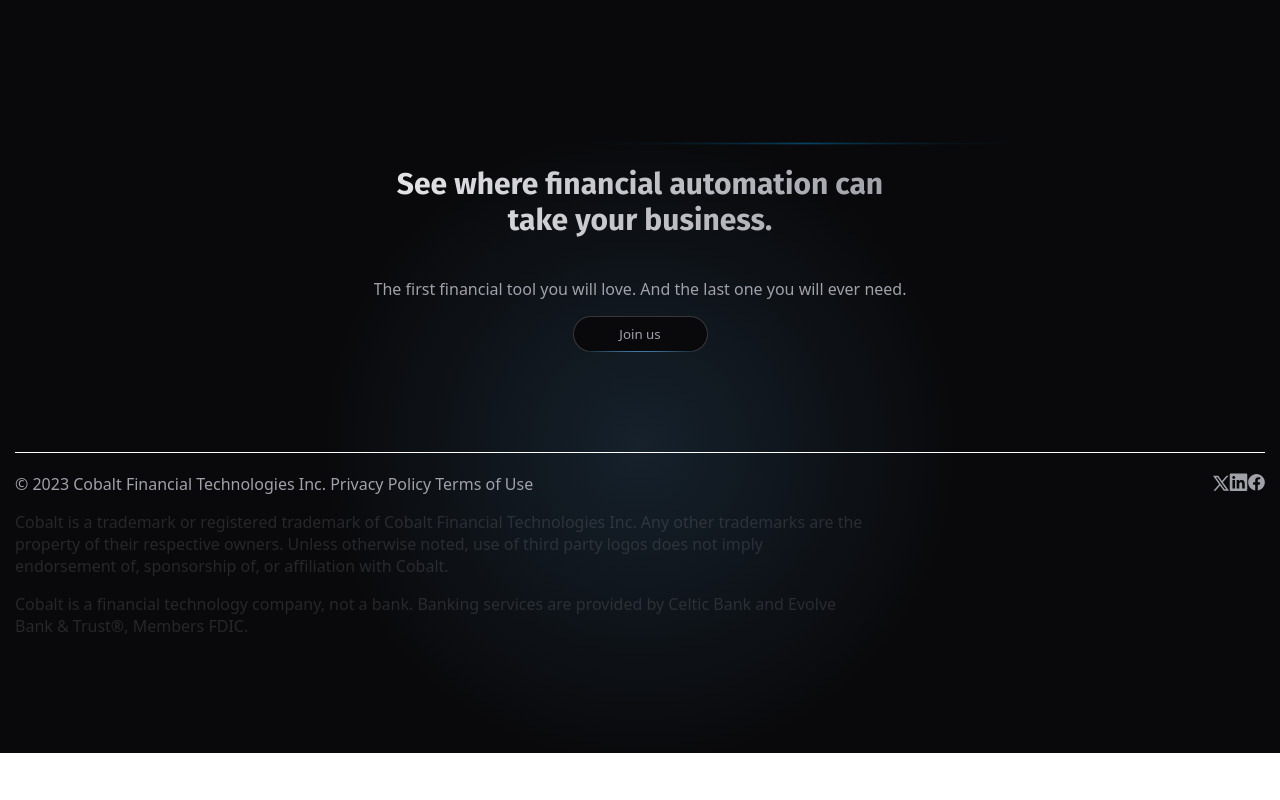
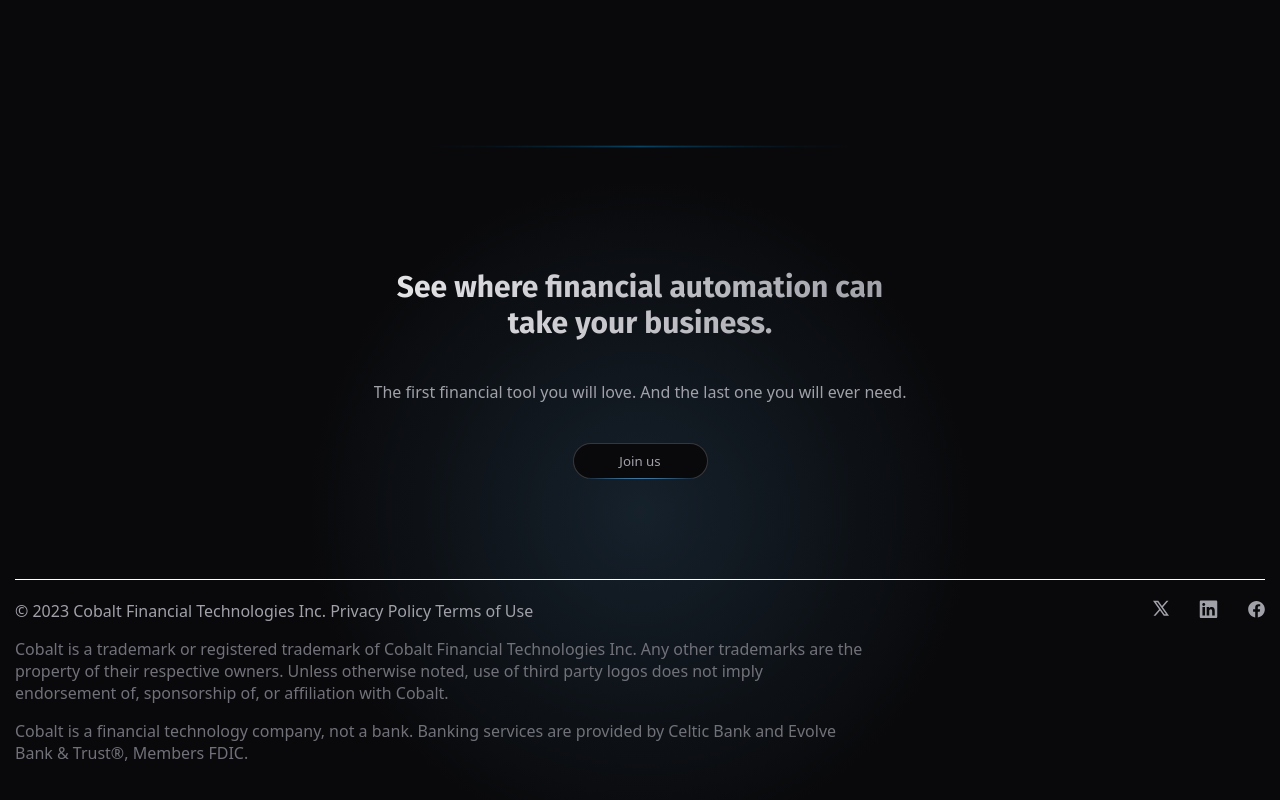
Before and after one commit to alexander-kulyk/finace-app, a React (Create React App) app: page / in a window 1280 px wide. Shown: the part 3276-4076 px from the top of the page. Before the commit the page ends 4029 px from the top, so only its background shows below. Built offline with nearby package versions, Linux system fonts and the light colour scheme.

Commit message:
22.10.2024

```diff
--- a/src/Pages/Main/LastSection/components/FinancialAutomation/FinancialAutomation.tsx
+++ b/src/Pages/Main/LastSection/components/FinancialAutomation/FinancialAutomation.tsx
@@ -1,9 +1,16 @@
+//core
+import { CSSProperties } from 'styled-components';
 //components
 import { Button, Title, Paragraph } from '../../../../../components';
 import * as S from './styled';
 
-const titleStyles = {
-  fontSize: 30,
+const styles: { [key: string]: CSSProperties } = {
+  title: {
+    fontSize: 30,
+  },
+  paragraph: {
+    marginBottom: 40,
+  },
 };
 
 export const FinancialAutomation: React.FC = () => {
@@ -20,13 +27,14 @@ export const FinancialAutomation: React.FC = () => {
       <S.WrapperTitle>
         <Title
           text={'See where financial automation can take your business.'}
-          styles={titleStyles}
+          styles={styles.title}
         />
       </S.WrapperTitle>
       <Paragraph
         text={
           'The first financial tool you will love. And the last one you will ever need.'
         }
+        styles={styles.paragraph}
       />
       <S.ButtonContainer>
         <S.ButtonWrapper>
--- a/src/Pages/Main/LastSection/components/Footer/Footer.tsx
+++ b/src/Pages/Main/LastSection/components/Footer/Footer.tsx
@@ -1,10 +1,23 @@
 //core
+import { CSSProperties } from 'styled-components';
 import React from 'react';
 //components
 import { XSocialSVG, LinkedInSVG, FacebookSVG } from './assets';
+import { Paragraph } from '../../../../../components';
 import * as S from './styled';
 
+const styles: { [key: string]: CSSProperties } = {
+  paragraph: {
+    width: 850,
+    color: '#71717A',
+  },
+};
+
 export const Footer: React.FC = () => {
+  const onClickSocialMediaIcon = (link: string) => {
+    window.open(link, '_blank', 'noopener,noreferrer');
+  };
+
   return (
     <S.Container>
       <S.Wrapper>
@@ -13,21 +26,35 @@ export const Footer: React.FC = () => {
           Use
         </S.WrapperCopyright>
         <S.WrapperSocialMedia>
-          <XSocialSVG />
-          <LinkedInSVG />
-          <FacebookSVG />
+          <S.WrapperIcon
+            onClick={() => onClickSocialMediaIcon('https://x.com/?lang=en')}
+          >
+            <XSocialSVG />
+          </S.WrapperIcon>
+          <S.WrapperIcon
+            onClick={() => onClickSocialMediaIcon('https://www.linkedin.com/')}
+          >
+            <LinkedInSVG />
+          </S.WrapperIcon>
+          <S.WrapperIcon
+            onClick={() => onClickSocialMediaIcon('https://www.facebook.com/')}
+          >
+            <FacebookSVG />
+          </S.WrapperIcon>
         </S.WrapperSocialMedia>
       </S.Wrapper>
-      <S.Paragraph>
-        {
+      <Paragraph
+        text={
           'Cobalt is a trademark or registered trademark of Cobalt Financial Technologies Inc. Any other trademarks are the property of their respective owners. Unless otherwise noted, use of third party logos does not imply endorsement of, sponsorship of, or affiliation with Cobalt.'
         }
-      </S.Paragraph>
-      <S.Paragraph>
-        {
+        styles={styles.paragraph}
+      />
+      <Paragraph
+        text={
           'Cobalt is a financial technology company, not a bank. Banking services are provided by Celtic Bank and Evolve Bank & Trust®, Members FDIC.'
         }
-      </S.Paragraph>
+        styles={styles.paragraph}
+      />
     </S.Container>
   );
 };
--- a/src/Pages/Main/LastSection/components/Footer/styled.ts
+++ b/src/Pages/Main/LastSection/components/Footer/styled.ts
@@ -36,4 +36,14 @@ export const Paragraph = styled.p`
   text-align: start;
 `;
 
-export const WrapperSocialMedia = styled.div``;
+export const WrapperSocialMedia = styled.div`
+  display: flex;
+  > *:not(:last-child) {
+    margin-right: 30px;
+  }
+  > *:hover {
+    cursor: pointer;
+  }
+`;
+
+export const WrapperIcon = styled.div``;
--- a/src/Pages/Main/LastSection/styled.ts
+++ b/src/Pages/Main/LastSection/styled.ts
@@ -1,19 +1,14 @@
 import styled from 'styled-components';
-import bgImage from '../../../assets/image/632.png';
 
 export const Section = styled.section`
   display: flex;
   align-items: center;
   flex-direction: column;
+  padding-top: 100px;
 
   background: radial-gradient(
     circle at center,
     ${(props) => props.theme.bgSecondary} -270%,
     ${(props) => props.theme.bgPrimary} 45%
   );
-
-  /* background-image: url(${bgImage});
-  background-size: contain;
-  width: 100%;
-  height: 100%; */
 `;
--- a/src/Pages/Main/MeetGenius/styled.ts
+++ b/src/Pages/Main/MeetGenius/styled.ts
@@ -9,9 +9,8 @@ export const Section = styled.section`
   margin-bottom: 160px;
 
   &::after {
-    position: absolute;
+    position: relative;
     bottom: -164px;
-    left: 556px;
     content: '';
     background-image: url(${lightImage});
     width: 500px;
```
